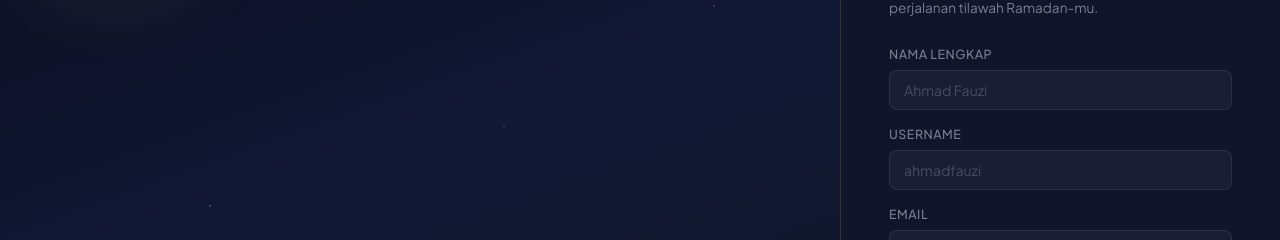
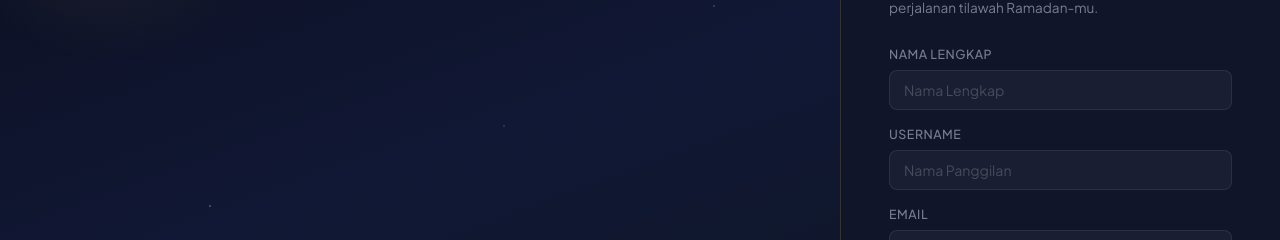
Before and after one commit to Varaaa-arch/tilawah-tracker, a Next.js app: page /register in a window 1280 px wide. Shown: the part 234-474 px from the top of the page. Built offline with nearby package versions, Linux system fonts and the light colour scheme.

Commit message:
feat: debug placeholder

```diff
--- a/src/app/register/page.tsx
+++ b/src/app/register/page.tsx
@@ -111,8 +111,8 @@ export default function RegisterPage() {
         )}
 
         {[
-          { label: 'Nama Lengkap', type: 'text', placeholder: 'Ahmad Fauzi', value: fullName, onChange: setFullName },
-          { label: 'Username', type: 'text', placeholder: 'ahmadfauzi', value: username, onChange: setUsername },
+          { label: 'Nama Lengkap', type: 'text', placeholder: 'Nama Lengkap', value: fullName, onChange: setFullName },
+          { label: 'Username', type: 'text', placeholder: 'Nama Panggilan', value: username, onChange: setUsername },
           { label: 'Email', type: 'email', placeholder: 'nama@email.com', value: email, onChange: setEmail },
         ].map(({ label, type, placeholder, value, onChange }) => (
           <div key={label} style={{ marginBottom: 16 }}>
```
